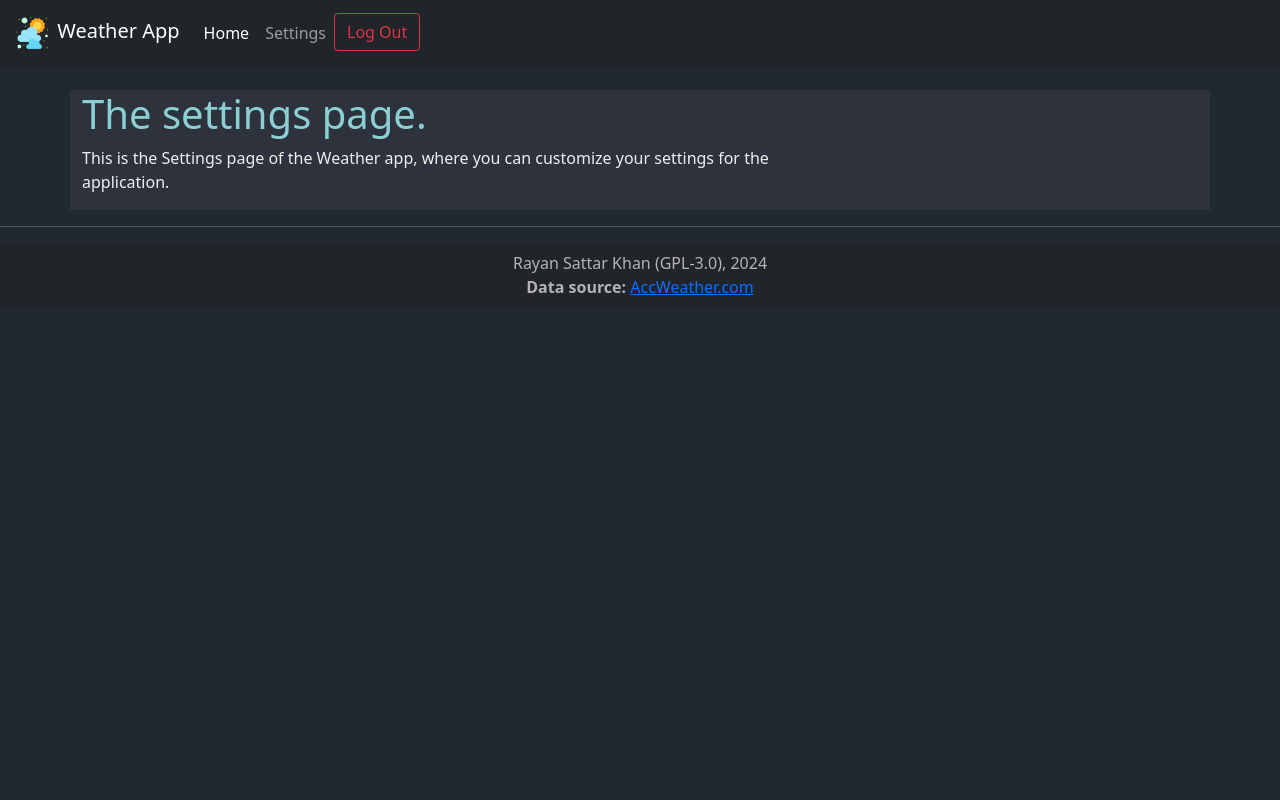
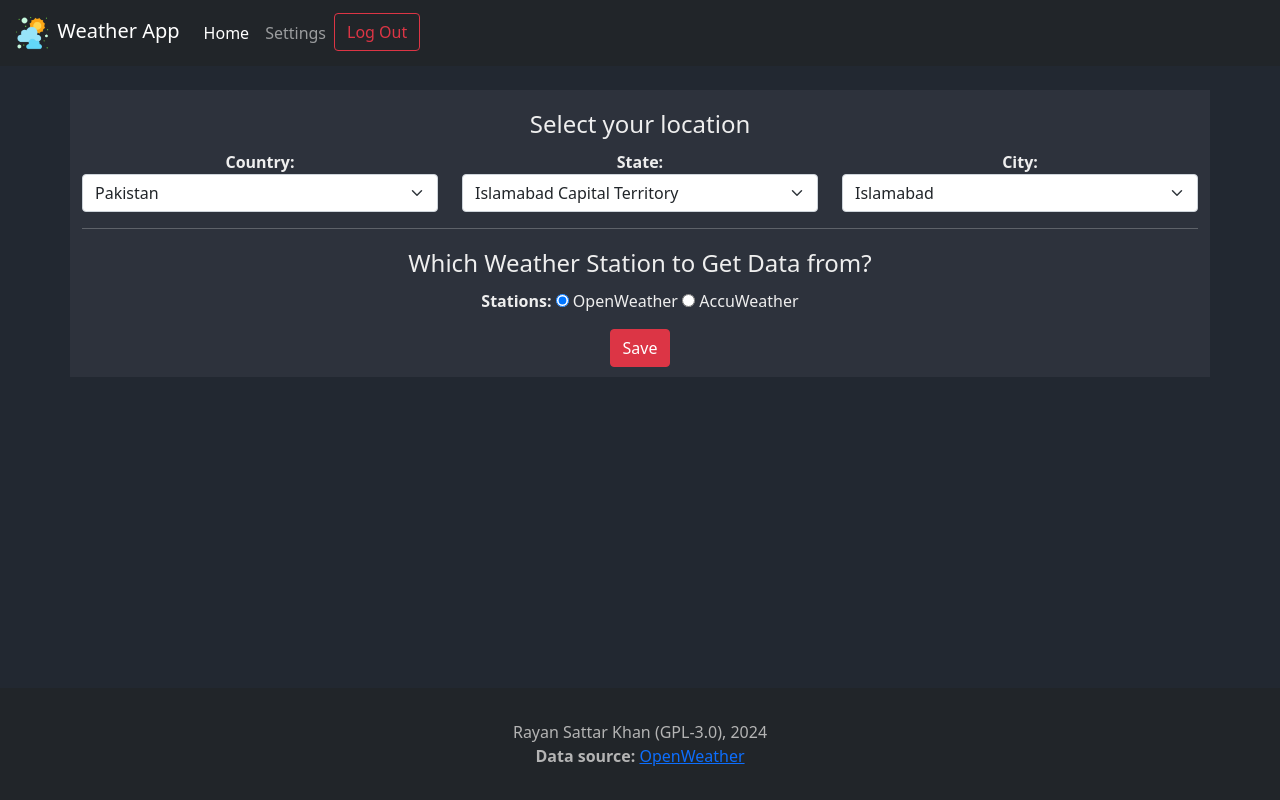
Before and after one commit to rayansattarkhan/Weather-App, a Flask app: page /settings in a window 1280 px wide. Run offline with Flask 3, Linux system fonts and the light colour scheme; some libraries are stand-ins or nearby versions.

Commit message:
Structural changes made

```diff
--- a/src/weather_app/routes.py
+++ b/src/weather_app/routes.py
@@ -1,13 +1,17 @@
 from weather_app import app
-from flask import render_template
-from requests import request
+from flask import render_template, request as fl_req
+from requests import request as r_req
 from pprint import pprint
-from os import getcwd
 
 
 login = True # Login flag for debugging, True or False
 
+# possible weather_stations:
+# openweathermap (owm), accuweather (aw)
+weather_station = 'owm'
 
+
+@app.route("/")
 @app.route("/home")
 def home():
 	"""Handles request for the Homepage of the application. Trigered by
@@ -18,34 +22,43 @@ def home():
 	`render_template()` - Renders the HTML template through Jinja, with
 	additional parameters.
 	"""
-	method = "GET"
-	url = "http://dataservice.accuweather.com/locations/v1/adminareas/PK?apikey=7wyLbCopjj0TMByxVc0jpGEOs9T2H6NZ&language=en-us&offset=100"
-	response = request(method, url)
-	response_in_json = response.json()
-	pprint(response_in_json)
+	# if weather_station == 'owm':
+	# 	r_method = "GET"
+	# 	url = f""
+	# 	response = r_req(r_method, url)
+	# 	response_in_dict = dict(response)
 
-	pwd = getcwd()
-	with open(f"{pwd}\\src\\weather_app\\recieveddata.txt", "r") as data_file:
-		areas = data_file.readline()
-		areas = list(areas)
-		for area in areas:
-			pprint(area)
+	# elif weather_station == 'aw':
+	# 	r_method = "GET"
+	# 	url = "http://dataservice.accuweather.com/locations/v1/adminareas/PK?apikey=7wyLbCopjj0TMByxVc0jpGEOs9T2H6NZ&language=en-us&offset=100"
+	# 	response = r_req(r_method, url)
+	# 	response_in_dict = dict(response)
+	# 	pprint(response_in_dict)
 
-	with open("recieved_data.txt", "a") as data_file:
-		for area in response_in_json:
-			data_file.writelines(area)
-
-	return render_template("index.html", title="Homepage", login=login)
+	return render_template("index.html", title="Homepage", login=login, ws=weather_station)
 
 
-@app.route("/settings")
+@app.route("/settings", methods=["POST", "GET"])
 def settings():
 	"""Handles request for the Settings page of the application. Trigered by
-	the `/home` via the localhost, i.e: `localhost:port/settings`.
+	the `/settings` via the localhost, i.e: `localhost:port/settings`. Also
+	accepts data from the settings form, via an HTTP `POST` method.
 
 	Returns:
 
 	`render_template()` - Renders the HTML template through Jinja, with
 	additional parameters.
 	"""
-	return render_template("index.html", title="Settings", login=login)
+	if fl_req.method == "POST":
+		req = fl_req.form
+
+		weath_stat = req("weather_station")
+		print(f"{weath_stat = }")
+
+		return render_template("settings.html", title="Settings", login=login, ws=weather_station)
+
+	# if weather_station == 'owm':
+	# 	...
+	# elif weather_station == 'aw':
+	# 	...
+	return render_template("settings.html", title="Settings", login=login, ws=weather_station)
--- a/src/weather_app/static/css/main.css
+++ b/src/weather_app/static/css/main.css
@@ -1,4 +1,5 @@
 body{
+	text-align: center;
 	background-color: #222831 !important;
 	color: #EEEEEE !important;
 }
@@ -9,16 +10,20 @@ body{
 
 footer{
 	text-align: center;
-	background-color: #212529;
 	padding-top: 8px;
 	padding-bottom: 8px;
-	color: #b4b4b4
+	color: #b4b4b4;
+	padding-top: 32px;
+  	padding-bottom: 32px;
 }
 
 .my_content{
 	background-color: #2d323c;
 }
 
+.h1_error{
+	color: #cc2626;
+}
 /* .footer_hr{
 	color: #EEEEEE;
 } */
--- a/src/weather_app/templates/index.html
+++ b/src/weather_app/templates/index.html
@@ -1,23 +1,8 @@
 {% extends 'template.html' %}
 
 {% block body %}
-	<div class="container">
-		<div class="row">
-			<div class="col"></div>
-			<div class="my_content"> <!-- My container -->
-				<div class="col-8">
-					{% if title == "Homepage" %}
-					<h1 class="my_h1">Hello World...!</h1>
-					<p class="my_content">Welcome to the Homepage of the Weather App.</p>
-					{% endif %}
-
-					{% if title == "Settings" %}
-					<h1 class="my_h1">The settings page.</h1>
-					<p class="my_content">This is the Settings page of the Weather app, where you can customize your settings for the application.</p>
-					{% endif %}
-				</div>
-			</div>
-			<div class="col"></div>
-		</div>
-	</div>
+	<h1 class="my_h1">Hello World...!</h1>
+	<p class="my_content">
+		Welcome to the Homepage of the Weather App.
+	</p>
 {% endblock body %}
--- /dev/null
+++ b/src/weather_app/templates/settings.html
@@ -0,0 +1,51 @@
+{% extends 'template.html' %}
+
+{% block body %}
+	<form action="/settings" method="POST">
+		<p>
+			<legend>Select your location</legend>
+			<div class="row">
+				<div class="col">
+					<label for="country" style="text-align: left !important;"><b>Country:</b></label>
+					<select class="form-select" name="country" id="country">
+						<option value="pakistan">Pakistan</option>
+					</select>
+				</div>
+				<div class="col">
+					<label for="state" style="text-align: left !important;"><b>State:</b></label>
+					<select class="form-select" name="state" id="state">
+						<option value="islamabad">Islamabad Capital Territory</option>
+						<option value="kpk">Kheyber Pukhtunkhwa</option>
+						<option value="bal">Balochistan</option>
+						<option value="sin">Sindh</option>
+						<option value="pun">Punjab</option>
+					</select>
+				</div>
+				<div class="col">
+					<label for="city" style="text-align: left !important;"><b>City:</b></label>
+					<select class="form-select" name="city" id="city">
+						<option value="islamabad">Islamabad</option>
+						<option value="karachi">Karachi</option>
+					</select>
+				</div>
+			</div>
+		</p>
+
+		<hr>
+
+		<fieldset>
+			<legend>Which Weather Station to Get Data from?</legend>
+			<p>
+				<b>Stations: </b>
+				<input type="radio" name="weather_station" id="openweather" value="owm" checked>
+				<label for="openweather">OpenWeather</label>
+
+				<input type="radio" name="weather_station" id="accuweather" value="aw">
+				<label for="accuweather">AccuWeather</label>
+			</p>
+		</fieldset>
+		<button class="btn btn-danger" type="submit" style="margin-bottom: 10px;">
+			Save
+		</button>
+	</form>
+{% endblock body %}
--- a/src/weather_app/templates/template.html
+++ b/src/weather_app/templates/template.html
@@ -16,8 +16,10 @@
 	<body>
 		<!-- Header -->
 		<header>
+			<!-- Navbar -->
 			<nav class="navbar navbar-expand-md navbar-dark bg-dark mb-4">
 				<div class="container-fluid">
+					<!-- Logged In -->
 					{% if login == True %}
 						<a class="navbar-brand" href="/home">
 							<img src="{{ url_for('static', filename='images/logo_medium.png') }}" alt="Weather App Icon" height="40px" width="40px">
@@ -43,6 +45,7 @@
 						</div>
 					{% endif %}
 
+					<!-- Logged Out -->
 					{% if login == False %}
 						<a class="navbar-brand" href="/home">
 							<img src="{{ url_for('static', filename='images/logo_medium.png') }}" alt="Weather App Icon" height="40px" width="40px">
@@ -69,13 +72,35 @@
 		</header>
 
 		<!-- Body -->
-		{% block body %}{% endblock body %}
+		<div class="container">
+			<div class="row">
+				<div class="col"></div>
+				<!-- My container -->
+				<div class="my_content">
+					<!-- Middle Column -->
+					<div class="col">
+						{% block body %}{% endblock body %}
+					</div>
+				</div>
+				<!--  -->
+				<div class="col"><p></p></div>
+			</div>
+		</div>
 
 		<!-- Footer -->
-		<hr>
-		<footer>
+		<footer class="footer fixed-bottom bg-dark">
 			Rayan Sattar Khan (GPL-3.0), 2024 <br>
-			<b>Data source:</b> <a href="https://www.accuweather.com/" target="_blank">AccWeather.com</a>
+			<b>Data source:</b>
+			{% if ws == "aw" %}
+				<a href="https://www.accuweather.com/" target="_blank">
+					AccWeather
+				</a>
+			{% endif %}
+			{% if ws == "owm" %}
+				<a href="https://openweathermap.org/" target="_blank">
+					OpenWeather
+				</a>
+			{% endif %}
 		</footer>
 
 		<!-- JavaScript for Bootstrap -->
```
Also changed, not shown: src/weather_app/response_funcs.py (added, +22 -0 lines), src/weather_app/templates/error.html (added, +8 -0 lines).
